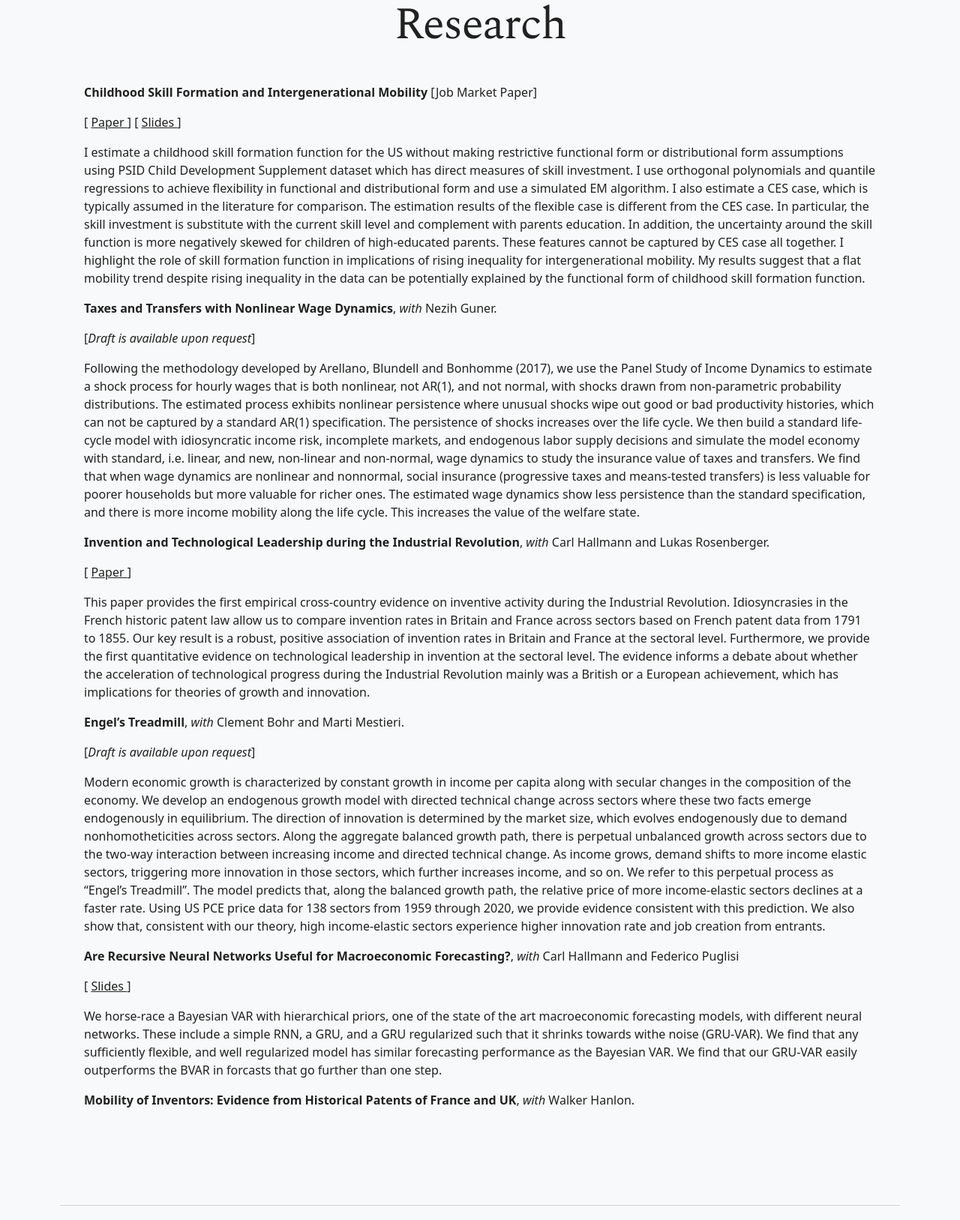
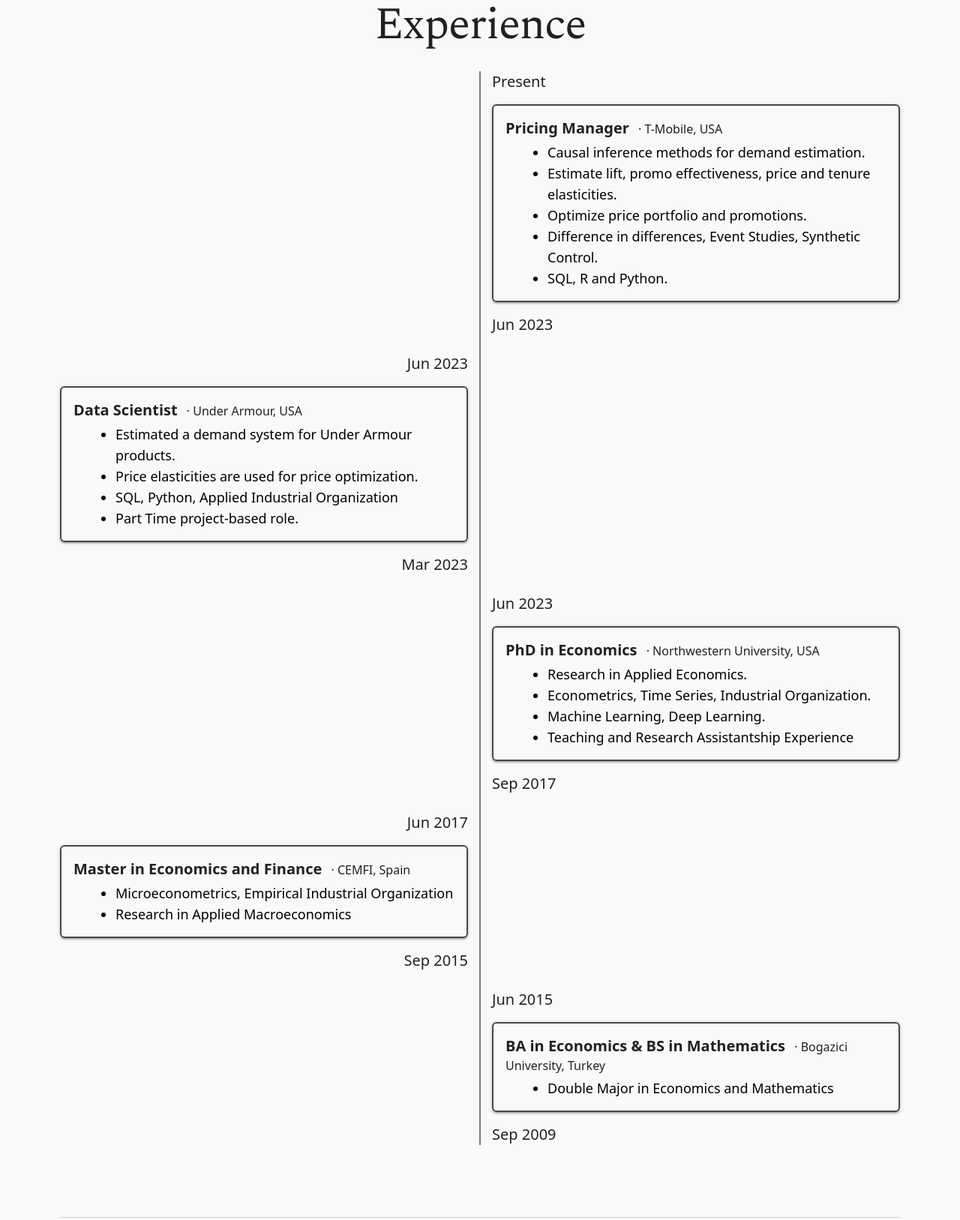
Before and after one commit to emreenesyavuz/emreenesyavuz.github.io, a plain HTML site: page index.html in a window 1280 px wide. Shown: the part 1002-2629 px from the top of the page at 75% size. Drawn offline with Linux system fonts and the light colour scheme.

Commit message:
new site

```diff
--- a/index.html
+++ b/index.html
@@ -8,7 +8,7 @@
 
 
 
-<meta name="description" content="Personal Website" />
+<meta name="description" content="Personal Website of Emre Enes Yavuz" />
 
 
 
@@ -123,46 +123,20 @@
 	<div
 		class="mx-auto p-2 sm:p-8 text-left  md:pl-0 md:w-1/2 ">
 		<div>
-			<h3 id="i-am-a-phd-candiate-in-economics-at-northwestern-university">I am a PhD candiate in Economics at Northwestern University.</h3>
-<h3 id="my-research-interest-lies-in-applied-macroeconomics-applied-microeconomics-and-economic-history">My research interest lies in applied macroeconomics, applied microeconomics and economic history.</h3>
-<h3 id="i-am-on-the-2022-2023-job-market-and-looking-for-economistdata-scientist-positions">I am on the 2022-2023 job market and looking for Economist/Data Scientist positions.</h3>
+			<h3 id="a-data-driven-applied-economist-currently-employed-at-t-mobile-us-as-a-pricing-manager">A data-driven, applied economist currently employed at T-Mobile, US as a Pricing Manager.</h3>
+<h3 id="passionate-to-utilize-my-strong-background-in-applied-economics-and-data-science-to-solve-business-problems">Passionate to utilize my strong background in applied economics and data science to solve business problems.</h3>
 <p><strong>Contact:</strong>
 
 
 
 
-<a href="/mailto:eey@u.northwestern.edu"
+<a href="/mailto:emre@eeyz.me"
 	class="underline " >
-	eey@u.northwestern.edu
+	emre@eeyz.me
 </a></p>
 
 		</div>
 		<div class="mx-auto mt-8 mb-8 md:mb-0 flex justify-center">
-
-
-
-
-
-
-
-
-
-
-
-
-
-
-
-
-
-
-
-
-
-<a  class='px-4 py-2 mx-2 rounded-sm text-center border border-accent hover:border-accent-dark transition duration-300 ease-in-out no-underline hover:bg-accent-dark hover:text-secondary dark:hover:text-primary dark:text-primary' href='/docs/academic_cv.pdf'>
-  CV
-</a>
-
 
 
 
@@ -234,6 +208,31 @@
 
 
 
+<a  class='px-4 py-2 mx-2 rounded-sm text-center border border-accent hover:border-accent-dark transition duration-300 ease-in-out no-underline hover:bg-accent-dark hover:text-secondary dark:hover:text-primary dark:text-primary' href='/#timeline'>
+  Experience
+</a>
+
+
+
+
+
+
+
+
+
+
+
+
+
+
+
+
+
+
+
+
+
+
 <a  class='px-4 py-2 mx-2 rounded-sm text-center border border-accent hover:border-accent-dark transition duration-300 ease-in-out no-underline hover:bg-accent-dark hover:text-secondary dark:hover:text-primary dark:text-primary' href='/#pages'>
   Research
 </a>
@@ -259,6 +258,214 @@
 
 
 
+
+
+
+
+
+
+<section id="timeline">
+	<div class="text-center w-full mb-8">
+		<h1 class="my-0 text-4xl sm:text-5xl md:text-6xl">
+			Experience
+		</h1>
+
+	</div>
+
+	<div class="relative">
+
+		<div class="h-full border-l border-primary-dark absolute left-0 md:absolute-center"></div>
+		<div>
+
+
+
+
+
+
+
+
+
+
+
+
+			<div class="md:w-1/2 mb-6 md:ml-auto pl-4">
+
+
+				<div class="mb-4 font-light text-primary text-xl">Present</div>
+
+				<div
+					class="p-4 border-2 border-primary-light dark:border-secondary-light rounded-md transition ease-in-out duration-300 shadow-2 hover:shadow-8 ">
+					<h2 class="inline-block my-0 text-primary">Pricing Manager</h2>
+
+
+					<span class="mx-2">&middot; T-Mobile, USA</span>
+
+
+					<h3 class="mt-1 mb-0 text-primary-dark"><ul>
+<li>Causal inference methods for demand estimation.</li>
+<li>Estimate lift, promo effectiveness, price and tenure elasticities.</li>
+<li>Optimize price portfolio and promotions.</li>
+<li>Difference in differences, Event Studies, Synthetic Control.</li>
+<li>SQL, R and Python.</li>
+</ul>
+</h3>
+
+
+				</div>
+				<div class="mt-4 font-light text-primary text-xl">Jun 2023</div>
+			</div>
+
+
+
+
+
+
+
+
+
+
+			<div class="md:w-1/2 mb-6 md:mr-auto pl-4 md:pl-0 md:pr-4">
+
+
+				<div class="mb-4 md:text-right font-light text-primary text-xl">Jun 2023
+				</div>
+
+				<div
+					class="p-4 border-2 border-primary-light dark:border-secondary-light rounded-md transition ease-in-out duration-300 shadow-2 hover:shadow-8 ">
+					<h2 class="inline-block my-0 text-primary">Data Scientist</h2>
+
+
+					<span class="mx-2">&middot; Under Armour, USA</span>
+
+
+					<h3 class="mt-1 mb-0 text-primary-dark"><ul>
+<li>Estimated a demand system for Under Armour products.</li>
+<li>Price elasticities are used for price optimization.</li>
+<li>SQL, Python, Applied Industrial Organization</li>
+<li>Part Time project-based role.</li>
+</ul>
+</h3>
+
+
+				</div>
+				<div class="mt-4 md:text-right font-light text-primary text-xl">Mar 2023</div>
+			</div>
+
+
+
+
+
+
+
+
+
+
+
+
+
+			<div class="md:w-1/2 mb-6 md:ml-auto pl-4">
+
+
+				<div class="mb-4 font-light text-primary text-xl">Jun 2023
+				</div>
+
+				<div
+					class="p-4 border-2 border-primary-light dark:border-secondary-light rounded-md transition ease-in-out duration-300 shadow-2 hover:shadow-8 ">
+					<h2 class="inline-block my-0 text-primary">PhD in Economics</h2>
+
+
+					<span class="mx-2">&middot; Northwestern University, USA</span>
+
+
+					<h3 class="mt-1 mb-0 text-primary-dark"><ul>
+<li>Research in Applied Economics.</li>
+<li>Econometrics, Time Series, Industrial Organization.</li>
+<li>Machine Learning, Deep Learning.</li>
+<li>Teaching and Research Assistantship Experience</li>
+</ul>
+</h3>
+
+
+				</div>
+				<div class="mt-4 font-light text-primary text-xl">Sep 2017</div>
+			</div>
+
+
+
+
+
+
+
+
+
+
+			<div class="md:w-1/2 mb-6 md:mr-auto pl-4 md:pl-0 md:pr-4">
+
+
+				<div class="mb-4 md:text-right font-light text-primary text-xl">Jun 2017
+				</div>
+
+				<div
+					class="p-4 border-2 border-primary-light dark:border-secondary-light rounded-md transition ease-in-out duration-300 shadow-2 hover:shadow-8 ">
+					<h2 class="inline-block my-0 text-primary">Master in Economics and Finance</h2>
+
+
+					<span class="mx-2">&middot; CEMFI, Spain</span>
+
+
+					<h3 class="mt-1 mb-0 text-primary-dark"><ul>
+<li>Microeconometrics, Empirical Industrial Organization</li>
+<li>Research in Applied Macroeconomics</li>
+</ul>
+</h3>
+
+
+				</div>
+				<div class="mt-4 md:text-right font-light text-primary text-xl">Sep 2015</div>
+			</div>
+
+
+
+
+
+
+
+
+
+
+
+
+
+			<div class="md:w-1/2 mb-6 md:ml-auto pl-4">
+
+
+				<div class="mb-4 font-light text-primary text-xl">Jun 2015
+				</div>
+
+				<div
+					class="p-4 border-2 border-primary-light dark:border-secondary-light rounded-md transition ease-in-out duration-300 shadow-2 hover:shadow-8 ">
+					<h2 class="inline-block my-0 text-primary">BA in Economics &amp; BS in Mathematics</h2>
+
+
+					<span class="mx-2">&middot; Bogazici University, Turkey</span>
+
+
+					<h3 class="mt-1 mb-0 text-primary-dark"><ul>
+<li>Double Major in Economics and Mathematics</li>
+</ul>
+</h3>
+
+
+				</div>
+				<div class="mt-4 font-light text-primary text-xl">Sep 2009</div>
+			</div>
+
+
+		</div>
+	</div>
+</section>
+
+<hr class="my-24 border-secondary-dark dark:border-secondary-light">
 
 
 
@@ -340,7 +547,7 @@
 
 <div class="flex justify-center items-center flex-wrap">
 
-	<a href="mailto:eey@u.northwestern.edu" title="email"
+	<a href="mailto:emre@eeyz.me" title="email"
 		class="bg-black rounded-full p-3 mx-2 my-2 transform hover:scale-110 active:scale-90 transition-transform duration-300 ease-in-out"
 		 >
 		<img src="/icons/email.svg" alt="email icon" class="w-4 h-4 md:w-6 md:h-6 blend-diff">
```
Also changed, not shown: 404.html (+1 -1 lines), about/index.html (+2 -2 lines), blog/index.html (+1 -1 lines), blog/krabby_patty/index.html (+1 -1 lines), categories/index.html (+1 -1 lines), tags/index.html (+1 -1 lines), tags/recipe/index.html (+1 -1 lines).
